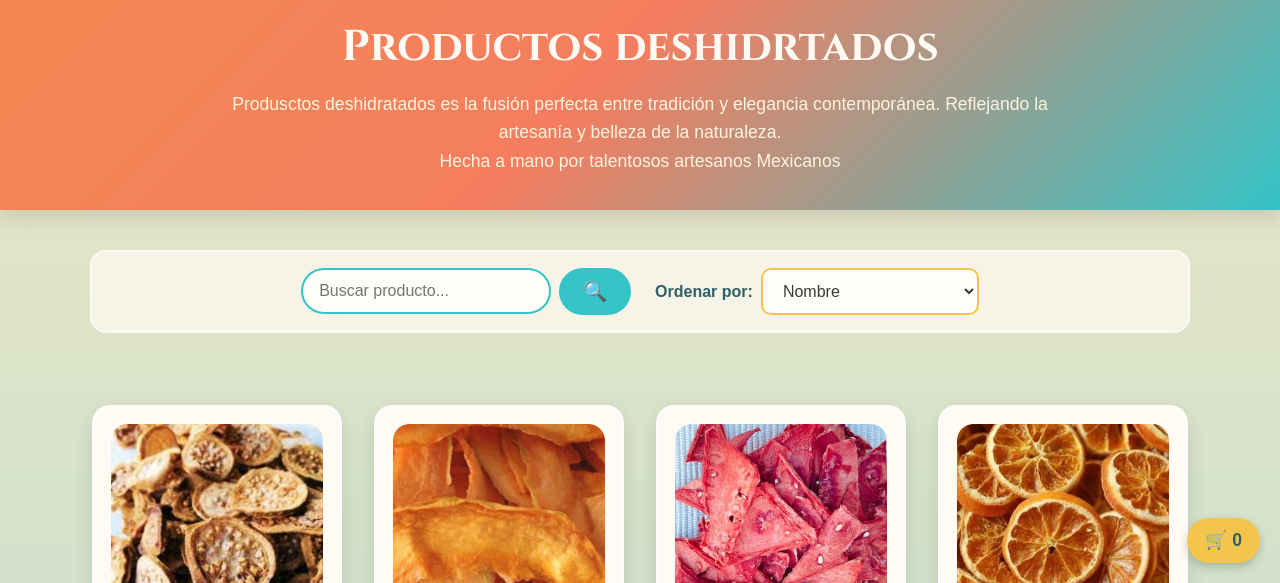
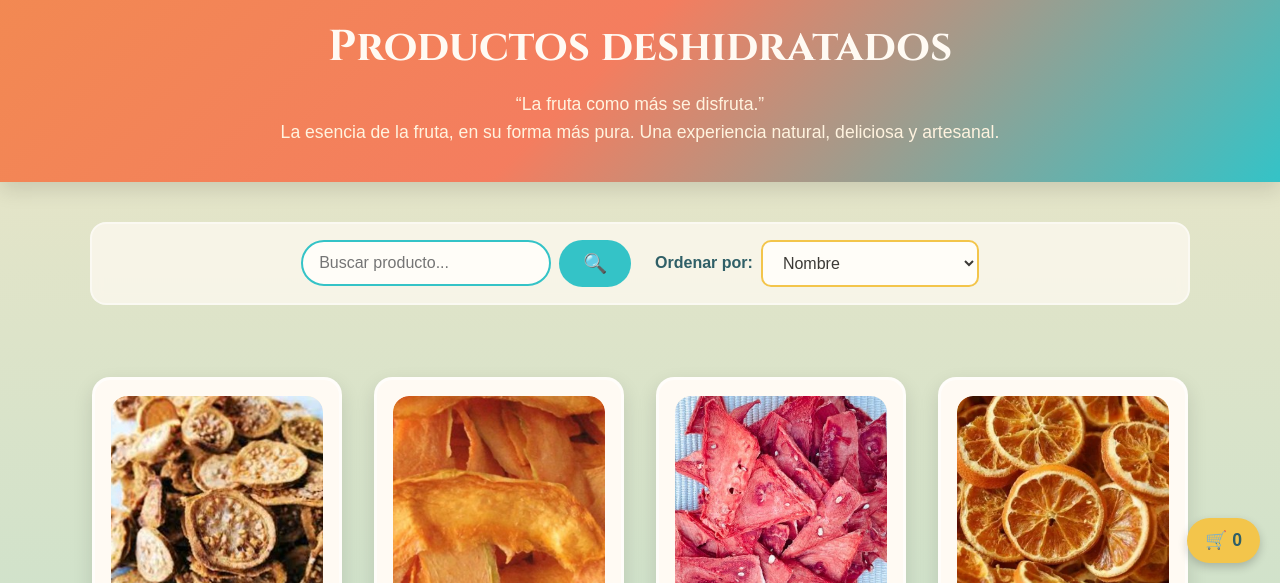
Before and after one commit to Isaiasarce-code/Catalogo, a plain HTML site: page index.html in a window 1280 px wide. Shown: the part 217-800 px from the top of the page. Drawn offline with nearby package versions, Linux system fonts and the light colour scheme.

Commit message:
Update index.html

```diff
--- a/index.html
+++ b/index.html
@@ -39,8 +39,8 @@
 
     <header>
         <img src="images/logo.jpg" alt="Logo de Pewter Essence" class="logo">
-        <h1>Productos deshidrtados</h1>
-        <p>Produsctos deshidratados es la fusión perfecta entre tradición y elegancia contemporánea. Reflejando la artesanía y belleza de la naturaleza. <br/> Hecha a mano por talentosos artesanos Mexicanos</p>
+        <h1>Productos deshidratados</h1>
+        <p> “La fruta como más se disfruta.” <br/> La esencia de la fruta, en su forma más pura.  Una experiencia natural, deliciosa y artesanal.</p>
     </header>
 
 
```
